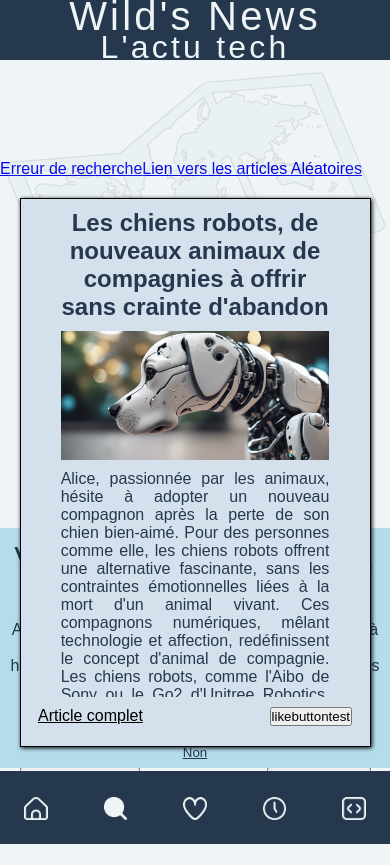
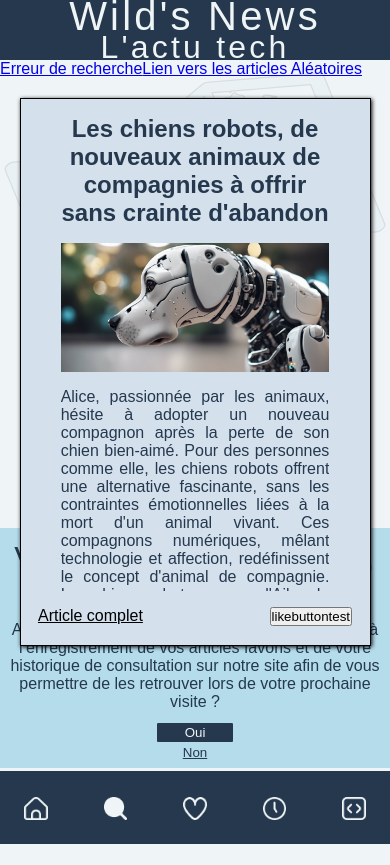
Before and after one commit to WildCodeSchool/2024-12-orleans-cda-project2-team-b, a React (Vite) app: page /recherche/article-choisi in a window 390 px wide. After the commit the page ends 844 px from the top, so only its background shows below. Built offline with nearby package versions, Linux system fonts and the light colour scheme; a web font is replaced by a local one.

Commit message:
fix reviews + changing responsive background

```diff
--- a/src/components/background-card.scss
+++ b/src/components/background-card.scss
@@ -15,6 +15,6 @@
   .background {
     width: 98dvw;
     top: 8.5dvh;
-    height: 94dvh;
+    height: 90dvh;
   }
 }
--- a/src/pages/display-article.scss
+++ b/src/pages/display-article.scss
@@ -16,7 +16,7 @@
 }
 
 .article-box {
-  margin-top: 20px;
+  margin-top: 1.2rem;
   text-align: justify;
   border: black solid 1px;
   filter: drop-shadow(1px 1px 2px #000000);
@@ -30,25 +30,25 @@
 }
 
 .article-box > img {
-  margin-top: 10px;
+  margin-top: 1rem;
   width: 77%;
   height: 38dvh;
 }
 
 .article-box > h2 {
   text-align: center;
-  margin-top: 10px;
+  margin-top: 1rem;
   width: 77%;
 }
 
 .article-box > p {
-  margin-top: 10px;
-  margin-bottom: 10px;
+  margin-top: 1rem;
+  margin-bottom: 1rem;
   width: 77%;
 }
 
 .text-article {
-  height: 40px;
+  height: 2.2rem;
   overflow-y: hidden;
   text-overflow: [ellipsis];
 }
@@ -63,13 +63,13 @@
 .complete-article,
 .like-button {
   color: black;
-  margin-bottom: 20px;
+  margin-bottom: 1.2rem;
 }
 
 .previous-article,
 .next-article {
   position: relative;
-  margin: 30px;
+  margin: 2rem;
 }
 
 @media screen and (max-width: 700px) {
@@ -77,7 +77,7 @@
     height: 60dvh;
   }
   .article-box > img {
-    margin-top: 10px;
+    margin-top: 1rem;
     width: 77%;
     height: auto;
   }
@@ -94,6 +94,6 @@
   .previous-article,
   .next-article {
     margin: 0;
-    margin-top: 20px;
+    margin-top: 1.5rem;
   }
 }
--- a/src/pages/search.jsx
+++ b/src/pages/search.jsx
@@ -16,7 +16,11 @@ export default function Search() {
   return (
     <>
       {/*Plus tard afficher le place holder selon langue choisie */}
-      <div className='search-container'>
+      <div
+        className={
+          location.pathname === '/recherche/article-choisi' ? 'search-container-no-display' : 'search-container'
+        }
+      >
         <div
           className={
             location.pathname === '/recherche/oops' || location.pathname === '/recherche/article-choisi'
--- a/src/pages/search.scss
+++ b/src/pages/search.scss
@@ -5,7 +5,7 @@
   flex-direction: column;
   align-items: center;
   @media screen and (max-width: 700px) {
-    margin-top: 100px;
+    margin-top: 40%;
   }
 }
 
@@ -18,7 +18,7 @@
 .search-bar {
   overflow-x: hidden;
   margin-top: 25px;
-  border-radius: 50px;
+  border-radius: 3rem;
   height: 10dvh;
   width: 50dvw;
   background-color: vars.$color-details;
@@ -67,10 +67,8 @@
   }
 }
 
-.search-bar-no-display {
+.search-bar-no-display,
+.search-random-no-display,
+.search-container-no-display {
   display: none;
 }
-
-.search-random-no-display {
-  display: none;
-}
```
